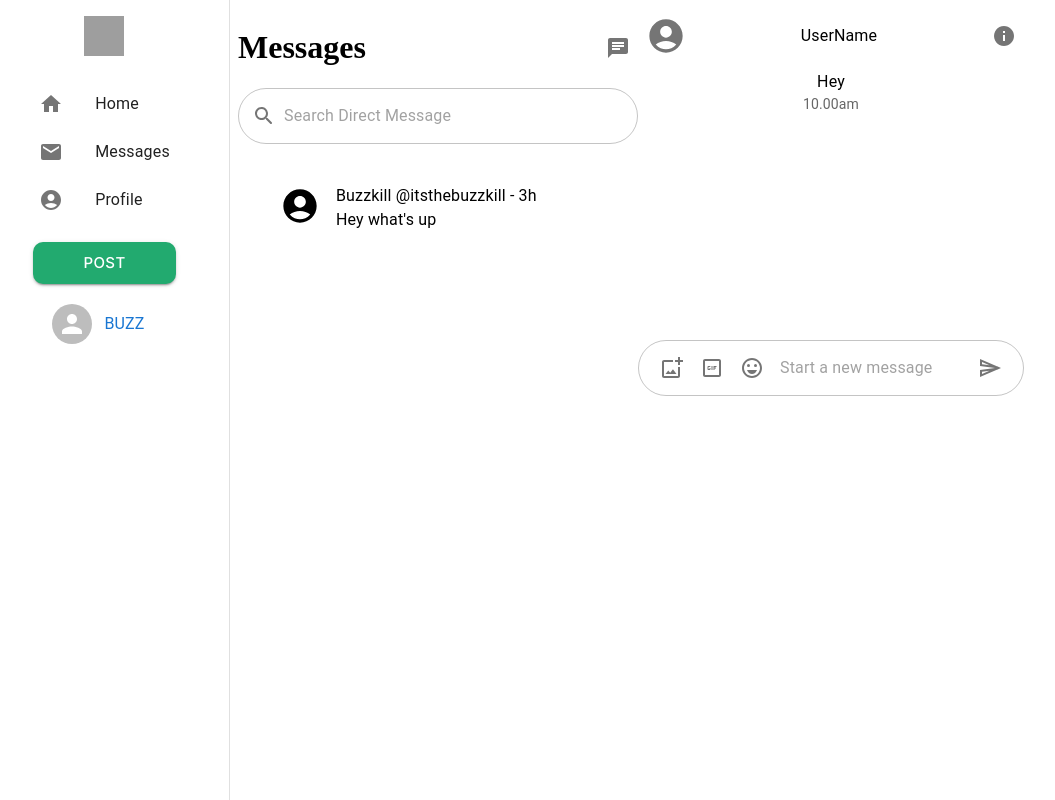
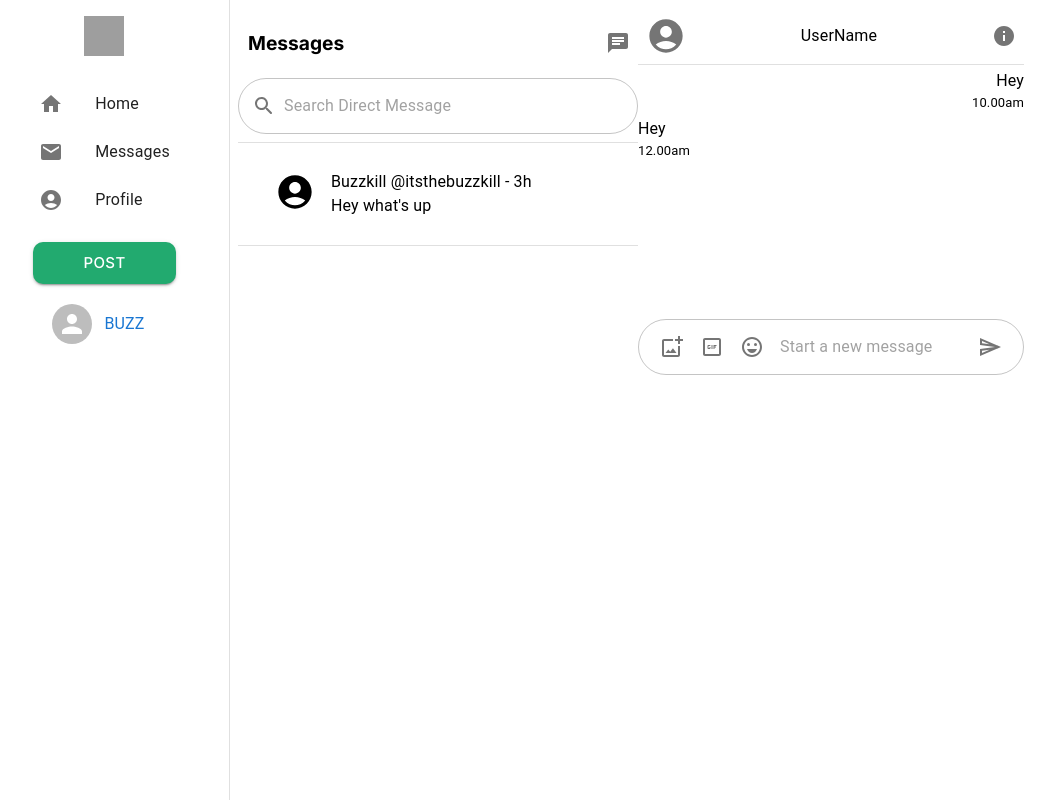
Before and after one commit to Project-Chirp/chirp-frontend, a React (Create React App) app: page / in a window 1280 px wide. Shown: the whole page, without its empty margins (20-1075 px from the left). Built offline with nearby package versions, Linux system fonts and the light colour scheme; grey boxes are pictures that could not be loaded.

Commit message:
made some changes to the chatbox

```diff
--- a/src/Styles/Messages.css
+++ b/src/Styles/Messages.css
@@ -5,6 +5,9 @@
 
 .Messagesheader {
   font-weight: bold;
+  font-family: 'Inter';
+  font-size: larger;
+  padding: 10px;
 }
 
 /*need to center the icons and text*/
--- a/src/components/Chatbox.tsx
+++ b/src/components/Chatbox.tsx
@@ -7,57 +7,45 @@ import {
   InputAdornment,
   ListItemText,
   List,
+  Divider,
 } from "@mui/material";
 import InfoIcon from "@mui/icons-material/Info";
 import AddPhotoAlternateOutlinedIcon from "@mui/icons-material/AddPhotoAlternateOutlined";
 import GifBoxOutlinedIcon from "@mui/icons-material/GifBoxOutlined";
 import EmojiEmotionsOutlinedIcon from "@mui/icons-material/EmojiEmotionsOutlined";
 import SendOutlinedIcon from "@mui/icons-material/SendOutlined";
+import { maxHeight } from "@mui/system";
 
 const Chatbox = () => {
   return (
     <Box>
       {/* Header section */}
-      <Box sx={{ display: "flex", alignContent: "flex-start" }}>
+      <Box sx={{ display: "flex" }}>
       <IconButton>
         <AccountCircle sx={{ fontSize: 40 }} />
         </IconButton>
-        <Typography sx={{ margin: "auto" }}>UserName</Typography>
+        <Typography sx={{ margin:"auto" }}>UserName</Typography>
         <IconButton>
           <InfoIcon />
         </IconButton>
       </Box>
 
+    <Divider></Divider>
       {/* Chat Body */}
 
       <Box sx={{height:1}}>
 
-        <ListItemText
-        sx={{alignItems:'end'}}
-        primary="Hey"
-        secondary="10.00am">
+        <ListItemText>
+          <Typography sx={{textAlign: "end"}}>Hey</Typography>
+          <Typography sx={{textAlign: "end", fontSize:"small"}}>10.00am</Typography>
+        </ListItemText>
+
+        <ListItemText>
+          <Typography sx={{textAlign: "start"}}>Hey</Typography>
+          <Typography sx={{textAlign: "start", fontSize:"small"}}>12.00am</Typography>
         </ListItemText>
 
       </Box>
-      {/* <Box sx={{height: 1}}>
-       <List>
-
-        <Box sx={{justifyContent:'end'}}>
-        <ListItemText
-        primary="Hey"
-        secondary="10.00am">
-        </ListItemText>
-       </Box>
-
-
-        <Box sx={{justifyContent:"start"}}>
-        <ListItemText primary="Hey" secondary="12.00am">
-        </ListItemText>
-        </Box>
-
-
-       </List>
-      </Box> */}
 
       {/* Messaging text field */}
       <Box>
--- a/src/components/Conversation.tsx
+++ b/src/components/Conversation.tsx
@@ -12,13 +12,14 @@ const Conversation = () => {
   return (
     <ListItem>
       <ListItemButton>
-        <Box sx={{ padding: "10px", display: "flex" }}>
+        <Box sx={{ padding: "5px", display: "flex" }}>
           <ListItemAvatar sx={{ margin: "auto" }}>
             <AccountCircleIcon sx={{ fontSize: 40 }} />
           </ListItemAvatar>
           <ListItemText
             primary={<Typography>Buzzkill @itsthebuzzkill - 3h</Typography>}
             secondary={<Typography>Hey what's up</Typography>}
+            sx={{fontFamily:'Inter'}}
           />
         </Box>
       </ListItemButton>
--- a/src/pages/Messages.tsx
+++ b/src/pages/Messages.tsx
@@ -1,6 +1,6 @@
 import ChatIcon from "@mui/icons-material/Chat";
 import IconButton from "@mui/material/IconButton";
-import { Button, List, Typography } from "@mui/material";
+import { Button, Divider, List, Typography } from "@mui/material";
 
 import "../Styles/Messages.css";
 import DMSearchBar from "../components/DMSearchBar";
@@ -21,8 +21,11 @@ const Messages = () => {
         </div>
 
         <DMSearchBar />
+
         <List>
+        <Divider></Divider>
           <Conversation />
+        <Divider></Divider>
         </List>
       </div>
 
```
Also changed, not shown: src/components/MessageSender.tsx (added, +15 -0 lines).
